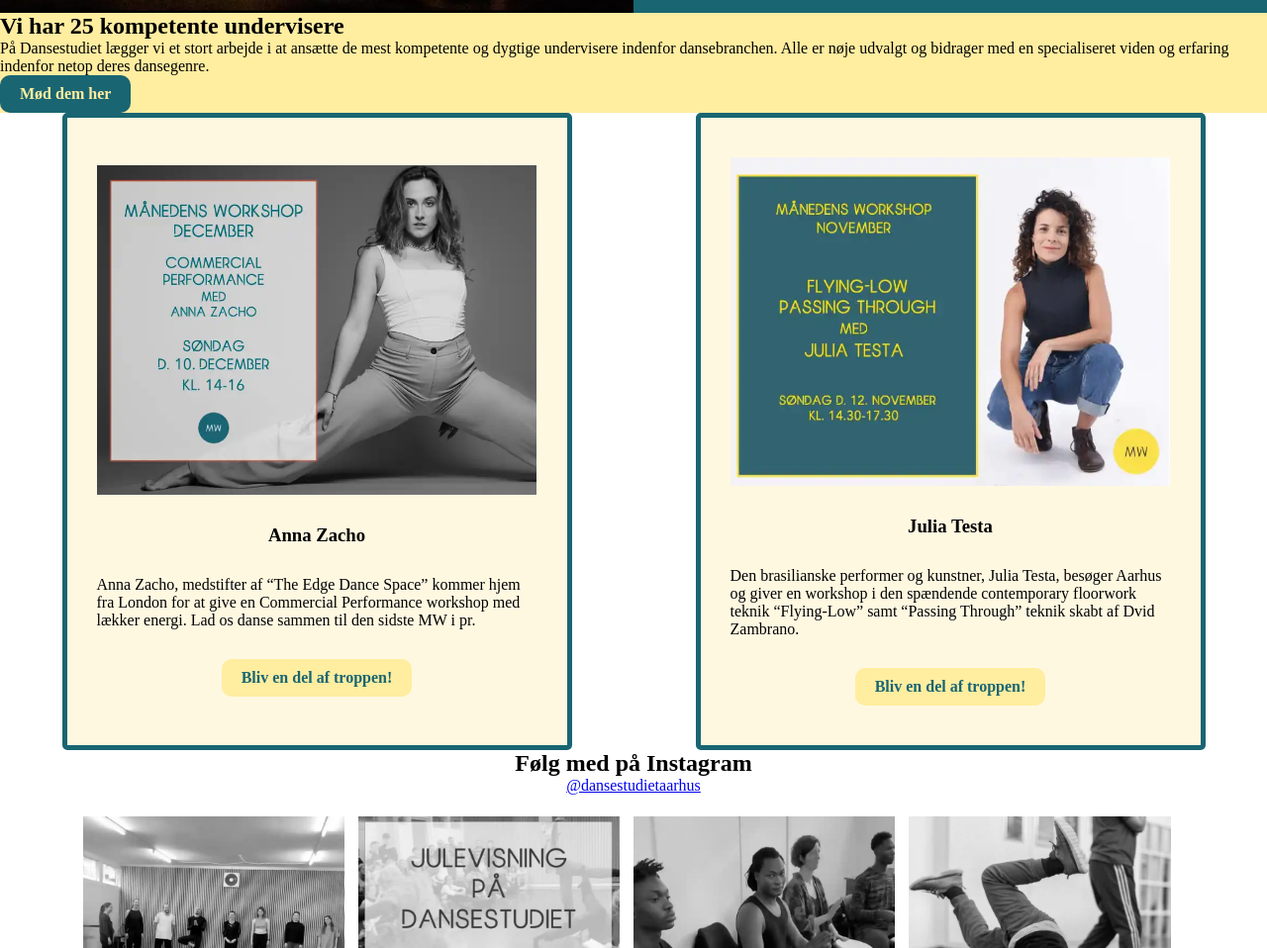
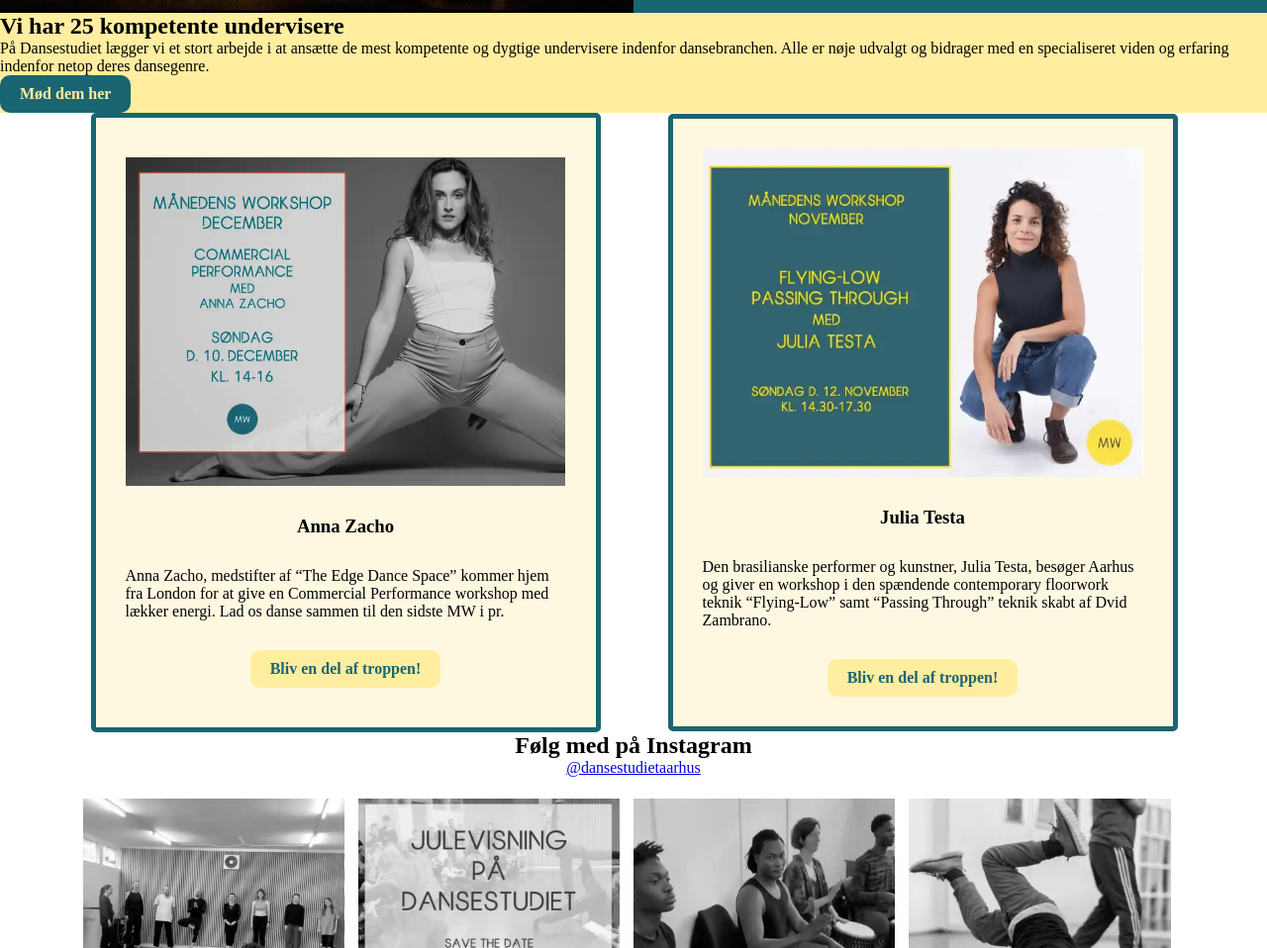
Before and after one commit to Idax7074/dansestudiet, an Astro site: page / in a window 1280 px wide. Shown: the part 773-1731 px from the top of the page at 99% size. Built offline with nearby package versions, Linux system fonts and the light colour scheme; Astro itself is replaced by a stand-in of ours.

Commit message:
commit 8

```diff
--- a/src/components/Card.astro
+++ b/src/components/Card.astro
@@ -1,9 +1,9 @@
 ---
-const {title, description, img} = Astro.props
+const {variant, title, description, img} = Astro.props
 import Button from "./Button.astro";
 ---
 
-<article>
+<article class={variant}>
     <img src={img} alt="Billede over program fra dansestudiet">
     <h3>{title}</h3>
     <p>{description}</p>
@@ -11,7 +11,14 @@ import Button from "./Button.astro";
 </article>
 
 <style>
-article {
+
+    article {
+        border-radius: var(--radius-rounded-1, 0.3125rem);
+border: 5px solid var(--color-background-stroke-card, #196572);
+background: var(--color-background-background-card, #FFF8E1);
+margin-inline: auto;
+    }
+.primary {
 display: inline-flex;
 max-width: 32.1875rem;
 padding: var(--spacing-gap-card-padding-vertical, 2.5rem) var(--spacing-gap-card-padding-horizontal, 1.875rem);
@@ -19,11 +26,18 @@ flex-direction: column;
 justify-content: center;
 align-items: center;
 gap: var(--spacing-gap-card-text, 1.875rem);
+}
 
-border-radius: var(--radius-rounded-1, 0.3125rem);
-border: 5px solid var(--color-background-stroke-card, #196572);
-background: var(--color-background-background-card, #FFF8E1);
-margin-inline: auto;
+.secondary {
+    display: flex;
+width: 32.1875rem;
+padding: var(--spacing-gap-card-padding-horizontal, 1.875rem) var(--spacing-gap-card-text, 1.875rem);
+justify-content: center;
+align-items: flex-start;
+align-content: flex-start;
+gap: 1.875rem var(--spacing-gap-card-text, 1.875rem);
+flex-shrink: 0;
+flex-wrap: wrap;
 }
 
 </style>
--- a/src/pages/index.astro
+++ b/src/pages/index.astro
@@ -25,12 +25,14 @@ import Card from "../components/Card.astro";
 			<Button variant="tertiary">Mød dem her</Button>
 		</div>
 	</section>
-	<section class="grid_1">
+	<section class="grid_1_1">
 		<Card
+		variant="primary"
 		img="/img/workshop.webp"
 		title="Anna Zacho"
 		description="Anna Zacho, medstifter af “The Edge Dance Space” kommer hjem fra London for at give en Commercial Performance workshop med lækker energi. Lad os danse sammen til den sidste MW i pr."/>
 		<Card
+		variant="secondary"
 		img="/img/workshop2.webp"
 		title="Julia Testa"
 		description="Den brasilianske performer og kunstner, Julia Testa, besøger Aarhus og giver en workshop i den spændende contemporary floorwork teknik “Flying-Low” samt “Passing Through” teknik skabt af Dvid Zambrano."/>
@@ -44,6 +46,15 @@ import Card from "../components/Card.astro";
 	.grid_1 {
 		display: grid;
 		grid-template-columns: 1fr 1fr;
+	}
+
+	.grid_1_1 {
+		display: flex;
+width: 80.0625rem;
+padding: 0rem 5.625rem;
+align-items: center;
+gap: 4.0625rem;
+margin-inline: auto;
 	}
 
 .hero_section{
```
